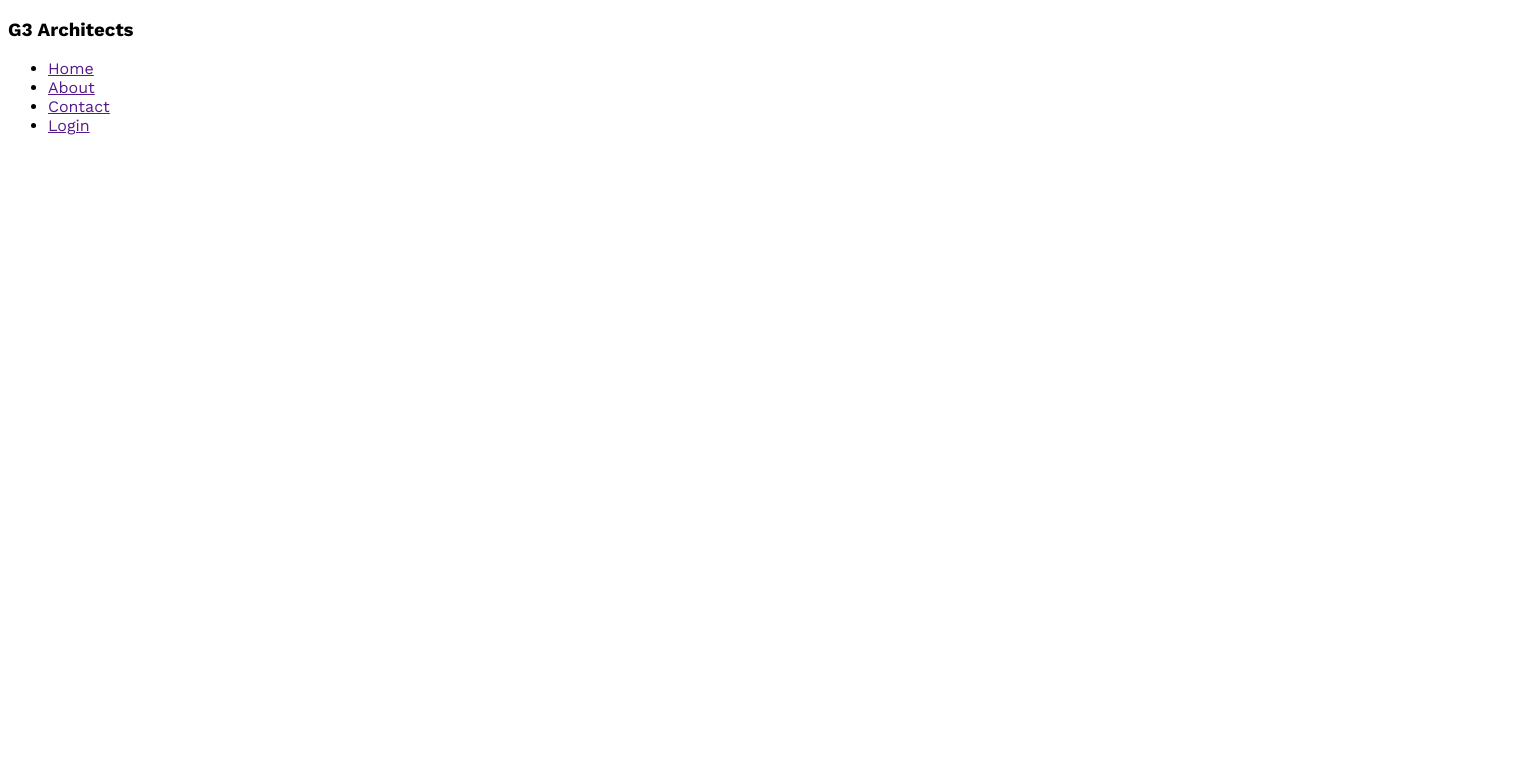
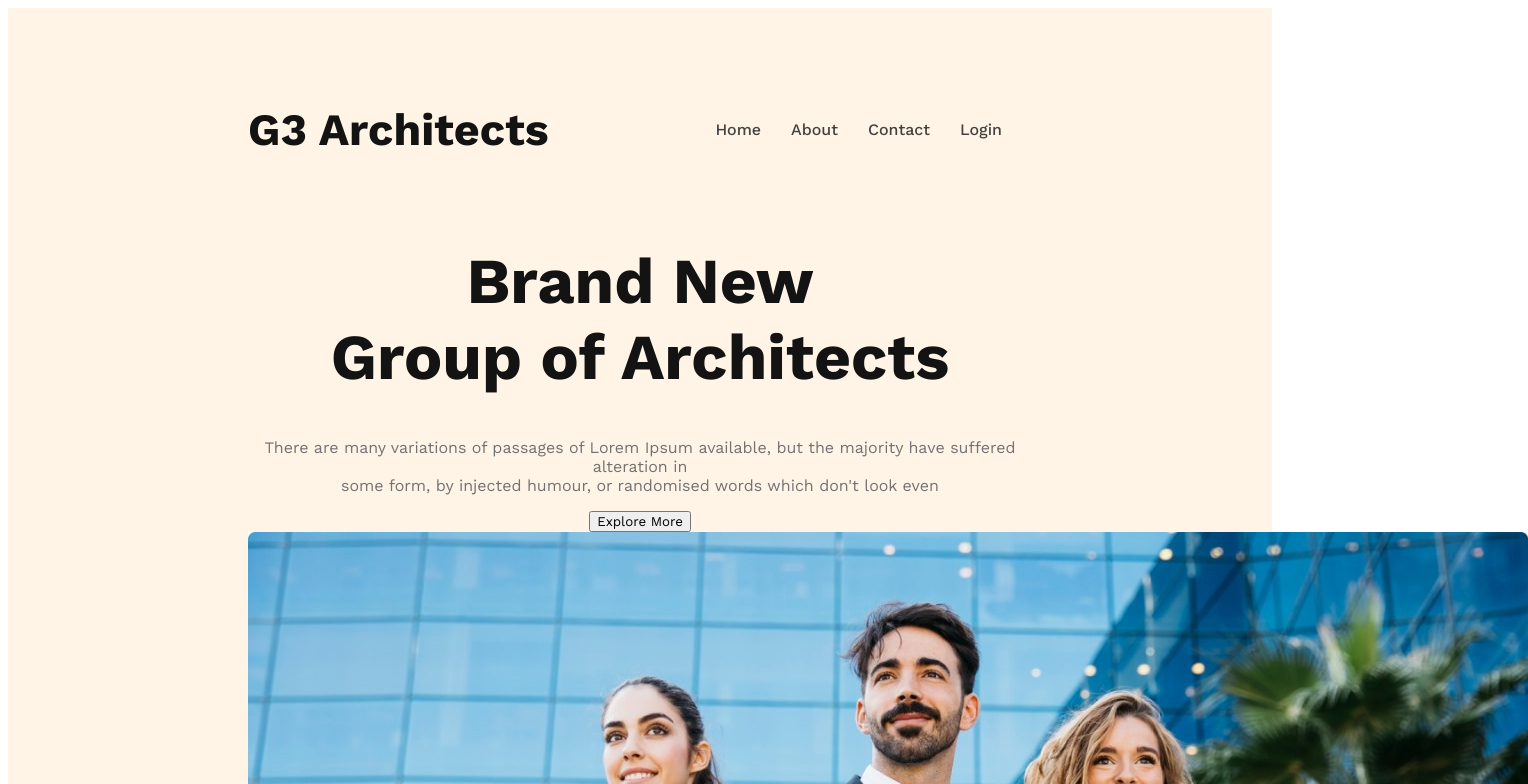
Before and after one commit to hmmirajulislammiru/g3-architects-website, a plain HTML site: page index.html in a window 1280 px wide. Shown: the top 784 px of the page, 1528 px wide, since content can reach past the window. Drawn offline with nearby package versions, Linux system fonts and the light colour scheme.

Commit message:
added a banner

```diff
--- a/index.html
+++ b/index.html
@@ -10,7 +10,7 @@
 
     <header>
           <nav>
-            <h3>G3 Architects</h3>
+            <h3 class="nav-title">G3 Architects</h3>
             <ul>
                 <li><a href="">Home</a></li>
                 <li><a href="">About</a></li>
@@ -18,6 +18,17 @@
                 <li><a href="">Login</a></li>
             </ul>
           </nav>
+          <div class="banner">
+            <div class="banner-content">
+                <h1 class="banner-title">Brand New <br> Group of Architects
+                </h1>
+                <p class="banner-description">
+                    There are many variations of passages of Lorem Ipsum available, but the majority have suffered alteration in <br> some form, by injected humour, or randomised words which don't look even
+                </p>
+                <button class="btn-primary">Explore More</button>
+            </div>
+                <img src="images/banner.jpg" alt="">
+          </div>
     </header>
     <main>
 
--- a/styles/architect.css
+++ b/styles/architect.css
@@ -1,9 +1,63 @@
 /* work sans font google fonts */
 
 @import url('https://fonts.googleapis.com/css2?family=Open+Sans:wght@400;700;800&family=Work+Sans:wght@400;500;700;800&display=swap');
-
+ /* shared styles */
 * {
     font-family: 'Lato', 'sans',sans-serif;
     font-family: 'Open Sans', sans-serif;
 font-family: 'Work Sans', sans-serif;
 }
+
+.btn-primary{
+
+}
+
+/* header styles */
+header{
+    background: rgba(255, 144, 14, 0.10);
+    padding: 50px 240px;
+}
+
+nav{
+    display: flex;
+    justify-content: space-between;
+    align-items: center;
+}
+
+.nav-title{
+    font-size: 2.8rem;
+    font-weight: 700;
+    color: #131313;
+}
+
+nav > ul {
+    display: flex;
+}
+
+nav li {
+    list-style: none;
+    margin-right: 30px;
+    font-weight: 500;
+    font-size: 1rem;
+}
+
+nav li a{
+    text-decoration: none;
+    color: #424242;
+}
+
+/* banner styles */
+.banner-content{
+    max-width: 800px;
+    text-align: center;
+    margin: 0 auto;
+}
+.banner-title{
+    font-size: 4rem;
+    font-weight: 700;
+    color: #131313;
+}
+
+.banner-description{
+    color: #727272;
+}
```
